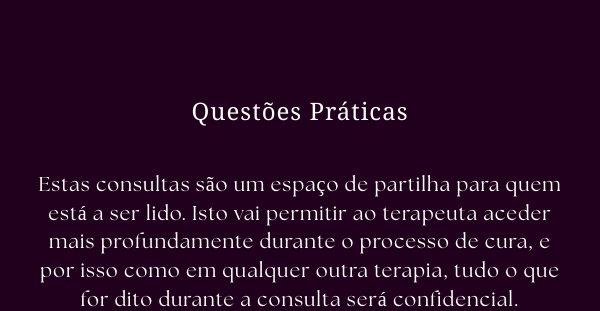
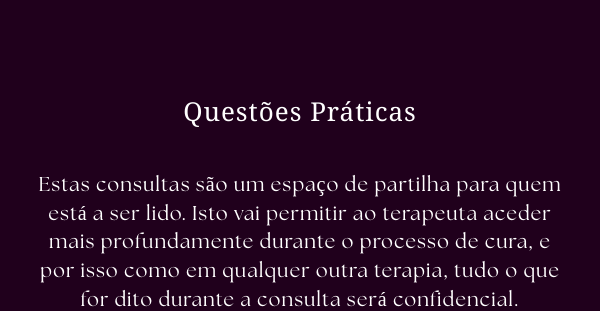
Before and after one commit to TyrAnasazy/TyrAnasazy.github.io, a PHP site: page /Tarot.html in a window 600 px wide. Shown: the part 1143-1454 px from the top of the page. Run offline with PHP 8.4, Linux system fonts and the light colour scheme.

Commit message:
Update styleLusaka.css

```diff
--- a/css/styleLusaka.css
+++ b/css/styleLusaka.css
@@ -218,7 +218,7 @@ h1 {
 }
 .FerramentasTitle{
 
-    font-size: 22px;
+    font-size: 24px;
     line-height: 35px;
     margin-top: 24px;
     font-family: 'Maleah Regular' !important;
@@ -340,7 +340,7 @@ background-image: url(../img/Header__animals_pc.png);
 
 .FerramentasTitle{
 
-    font-size: 24px;
+    font-size: 26px;
     line-height: 35px;
     margin-top: 50px;
 
```
